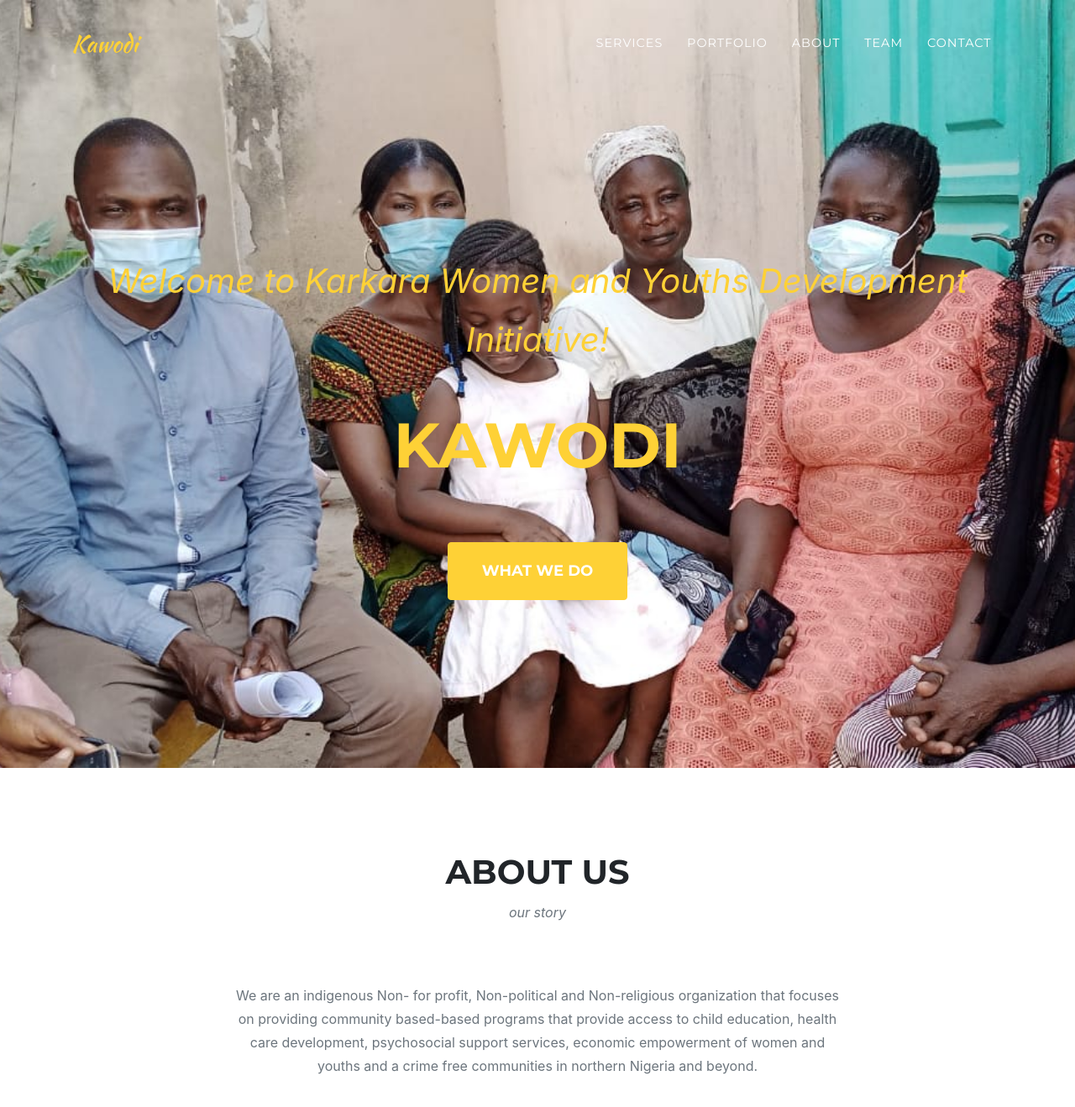
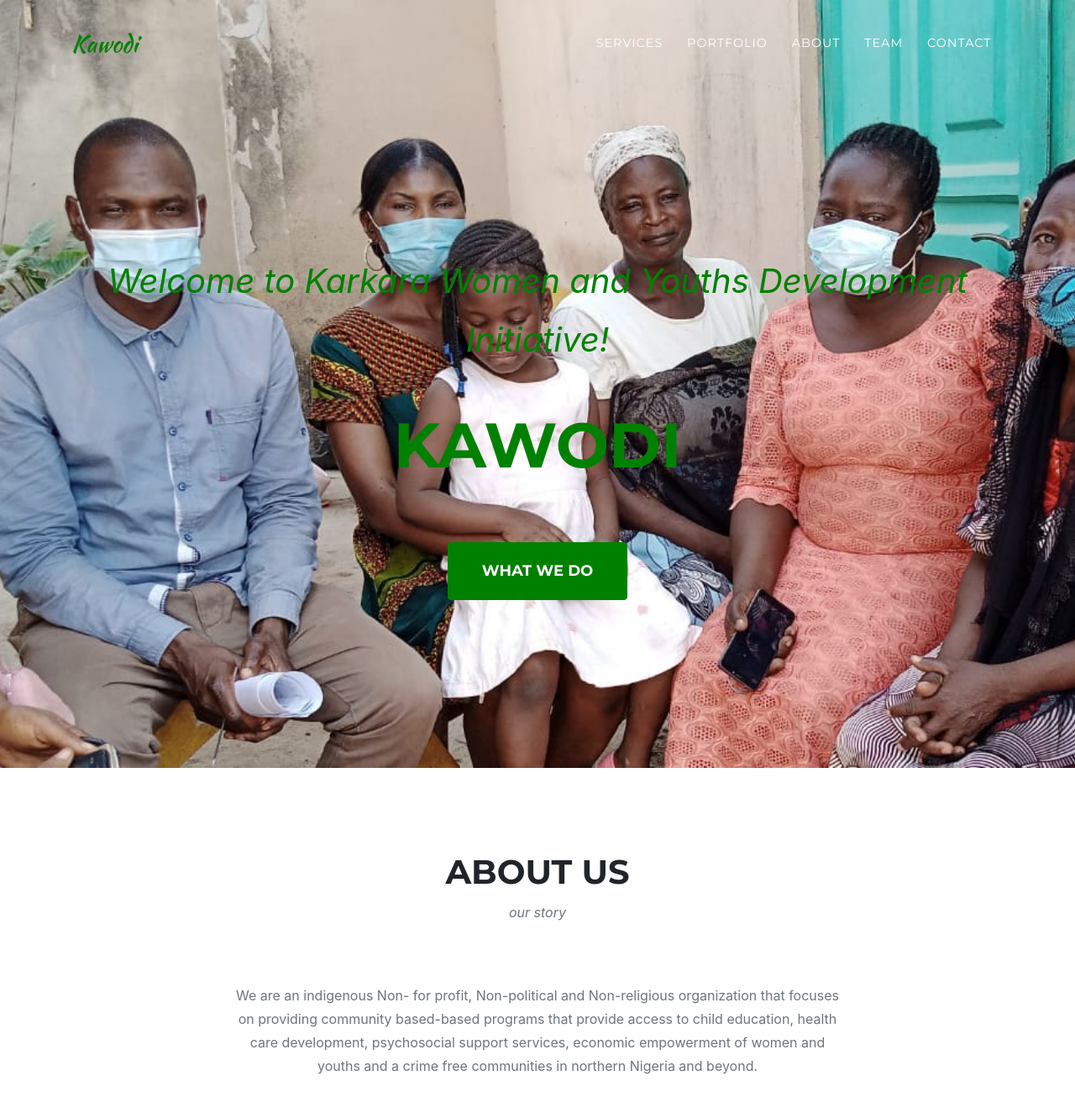
Before and after one commit to engr-iliyas/kawodi, a Jekyll site: the page built from index.md, in a window 1280 px wide and 1400 px high. Shown: the top 1319 px of the window at 84% size. Built offline with Jekyll 4.4.1, drawn with Linux system fonts in a browser that asks for light colours; some web fonts are replaced.

Commit message:
Update _variables.scss

```diff
--- a/_sass/base/_variables.scss
+++ b/_sass/base/_variables.scss
@@ -1,4 +1,5 @@
 // Variables
+$primary: green;
 
 // Restated Bootstrap Variables
 $gray-100: #f8f9fa !default;
```
